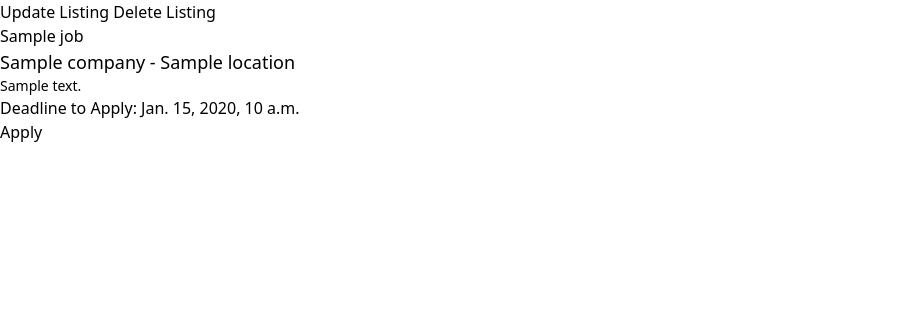
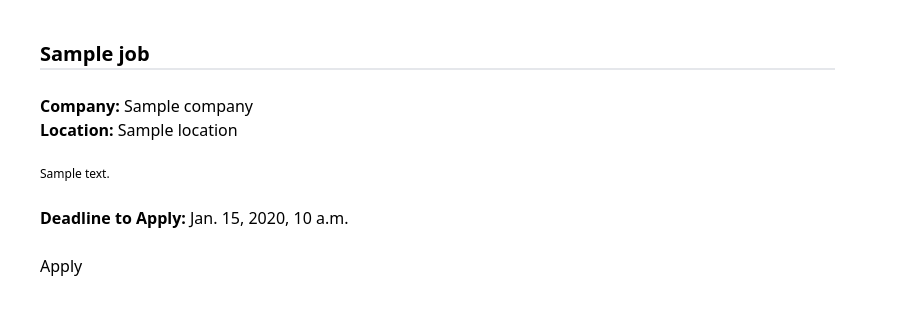
Before and after one commit to jtich40/django-job-board, a Django app: template jobboard/base/templates/base/job.html in a window 1280 px wide. Shown: the part 76-391 px from the top of the page, without its empty margins (0-898 px from the left). Run offline with Django 5.2, Linux system fonts and the light colour scheme; the template is opened without the code that fills it: most values are stand-ins (such as "Sample title", 1, 10 or a date in 2020); data that the repository does not hold is empty; some libraries are stand-ins or nearby versions.

Commit message:
added styling and cancel button on forms

```diff
--- a/jobboard/base/templates/base/application_form.html
+++ b/jobboard/base/templates/base/application_form.html
@@ -43,8 +43,9 @@
             </label>
             <input type="file" name="cover_letter" required />
           </div>
-          <div class="form-control mt-6">
-            <button class="btn btn-primary" type="submit">Submit Application</button>
+          <div class="flex justify-center mt-6">
+            <a href="{{request.META.HTTP_REFERER}}" class="btn btn-primary">Cancel</a>
+            <button class="btn btn-primary ml-6" type="submit">Submit</button>
           </div>
         </form>
       </div>
--- a/jobboard/base/templates/base/job.html
+++ b/jobboard/base/templates/base/job.html
@@ -1,31 +1,23 @@
 {% extends "base/main.html" %}
 
 {% block content %}
-
-<a href="{% url 'update-job' job.id %}" class="btn btn-primary">Update Listing</a>
-<a href="{% url 'delete-job' job.id %}" class="btn btn-primary">Delete Listing</a>
-
-{% comment %} <button class="btn" onclick="my_modal_1.showModal()">Delete Listing</button>
-<dialog id="my_modal_1" class="modal">
-  <div class="modal-box">
-    <h3 class="font-bold text-lg">Hello!</h3>
-    <p class="py-4">Are you sure? </p>
-    <div class="modal-action">
-      <form method="dialog">
-        <!-- if there is a button in form, it will close the modal -->
-        <button class="btn"><a href="url">Delete</a></button>
-        <button class="btn">Close</button>
-      </form>
+<div class="grid grid-cols-3 gap-4 mx-10 my-10">
+    <div class="col-span-2">
+        <div class="border-b-2">
+            <h1 class="text-xl font-bold">{{ job.title }}</h1>
+        </div>
+        <h3 class="text-md mt-6"><span class="font-bold">Company:</span> {{ job.company }}</h3>
+        <h3 class="text-md"><span class="font-bold">Location:</span> {{ job.location }}</h3>
+        <p class="text-xs mt-6">{{ job.description }}</p>
+        <h4 class="text-md mt-6"><span class="font-bold">Deadline to Apply:</span> {{ job.deadline }} </h4>
+        <div class="mt-6">
+            {% if request.user == job.creator %}
+            <a href="{% url 'update-job' job.id %}" class="btn btn-primary">Update Listing</a>
+            <a href="{% url 'delete-job' job.id %}" class="btn btn-primary ml-6">Delete Listing</a>
+            {% else %}
+            <a href="{% url "apply-job" job.id %}" class="btn btn-primary">Apply</a>
+            {% endif %}
+        </div>
     </div>
-  </div>
-</dialog> {% endcomment %}
-
-<div>
-    <h1>{{job.title}}</h1>
-    <h3 class="text-lg">{{job.company}} - {{job.location}}</h3>
-    <p class="text-sm">{{job.description}}</p>
-    <h4 class="text-md">Deadline to Apply: {{job.deadline}} </h4>
-    <a href="{% url "apply-job" job.id %}" class="btn btn-primary">Apply</a>
 </div>
-
 {% endblock content %}
--- a/jobboard/base/templates/base/job_form.html
+++ b/jobboard/base/templates/base/job_form.html
@@ -61,8 +61,9 @@
       </label>
     </div> {% endcomment %}
 
-    <div class="form-control mt-6">
-      <button class="btn btn-primary" type="submit">Submit</button>
+    <div class="flex justify-center mt-6">
+      <a href="{{request.META.HTTP_REFERER}}" class="btn btn-primary">Cancel</a>
+          <button class="btn btn-primary ml-6" type="submit">Submit</button>
     </div>
   </form>
 </div>
--- a/jobboard/base/views.py
+++ b/jobboard/base/views.py
@@ -73,7 +73,10 @@
         # take the data from the form and create a new job
         form = JobForm(request.POST)
         if form.is_valid():
-            form.save()
+            job =form.save(commit=False)
+            # set the creator of the job to the current user
+            job.creator = request.user
+            job.save()
             # access url by name in urls.py
             return redirect('home')
 
```
Also changed, not shown: jobboard/base/templates/base/delete_job.html (+5 -3 lines), jobboard/base/templates/base/home.html (+6 -7 lines), jobboard/base/templates/base/success.html (+9 -3 lines), 2 other files.
